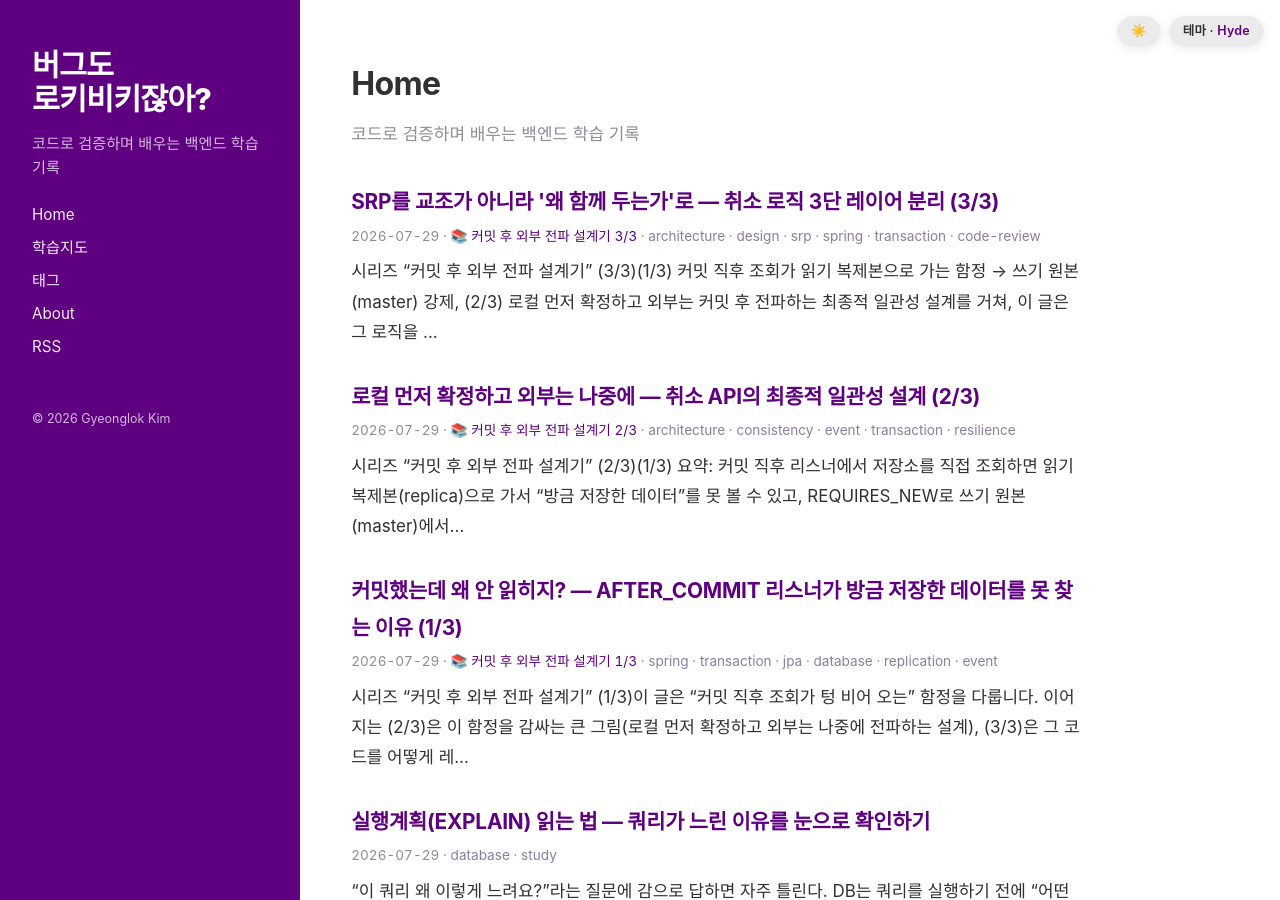
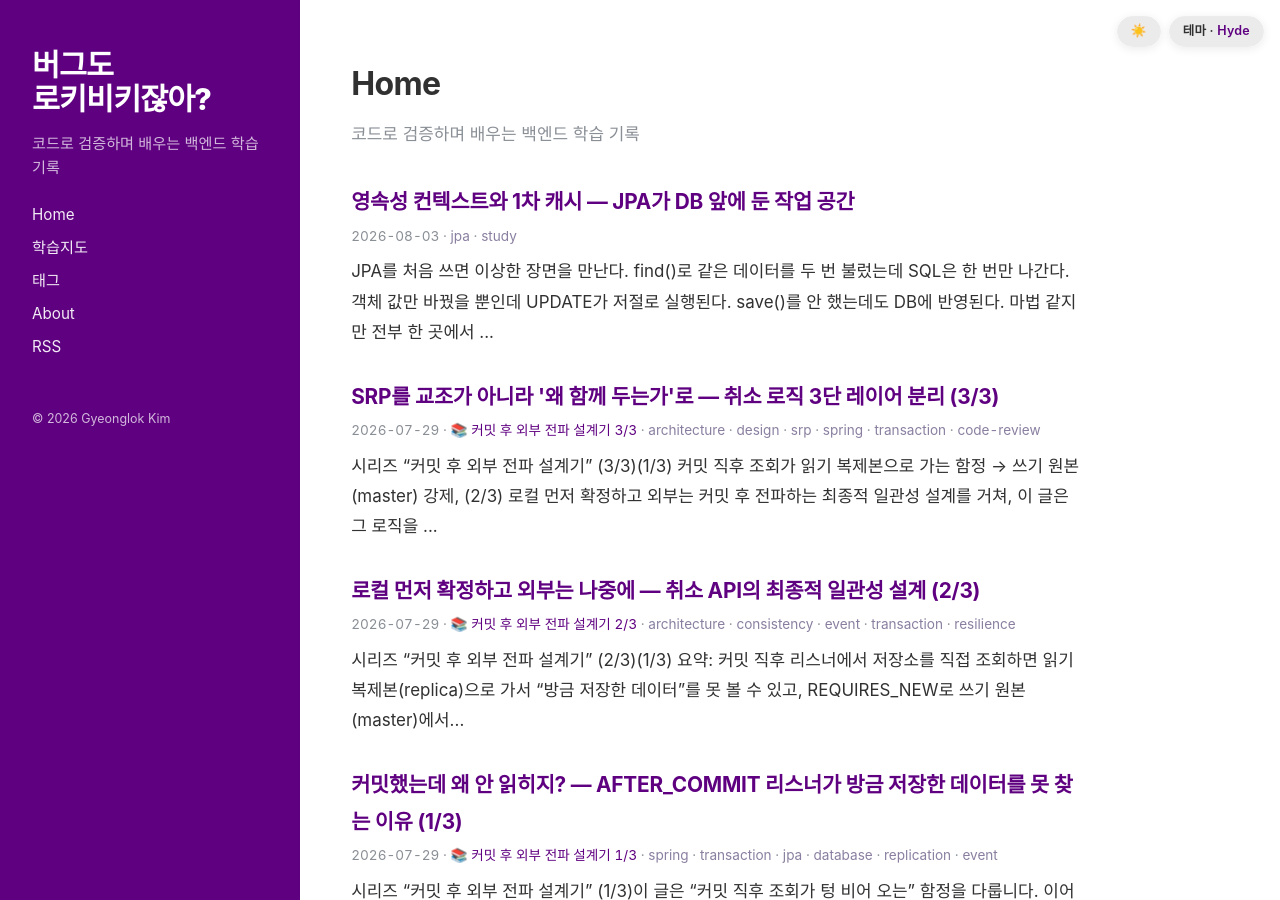
Before and after one commit to Rok93/Rok93.github.io, a Jekyll site: the page built from index.md, in a window 1280 px wide and 900 px high. Built offline with Jekyll 4.4.1, drawn with Linux system fonts in a browser that asks for light colours; some web fonts are replaced.

Commit message:
post: 영속성 컨텍스트와 1차 캐시 — JPA가 DB 앞에 둔 작업 공간 (auto via study-pipeline)

````diff
--- a/_data/roadmap.yml
+++ b/_data/roadmap.yml
@@ -32,8 +32,8 @@ categories:
     items:
       - slug: "jpa-persistence-context"
         title: "영속성 컨텍스트와 1차 캐시"
-        done: false
-        url: null
+        done: true
+        url: /2026/08/03/jpa-persistence-context.html
       - slug: "jpa-n-plus-1"
         title: "N+1 문제와 페치 조인"
         done: false
--- /dev/null
+++ b/_posts/2026-08-03-jpa-persistence-context.md
@@ -0,0 +1,197 @@
+---
+layout: post
+title: '영속성 컨텍스트와 1차 캐시 — JPA가 DB 앞에 둔 작업 공간'
+date: 2026-08-03 09:00:00 +0900
+image: /assets/img/jpa-persistence-context/hero.jpg
+generated: true
+tags: [jpa, study]
+sanitized: true
+---
+
+JPA를 처음 쓰면 이상한 장면을 만난다. `find()`로 같은 데이터를 두 번 불렀는데 SQL은 한 번만 나간다. 객체 값만 바꿨을 뿐인데 `UPDATE`가 저절로 실행된다. `save()`를 안 했는데도 DB에 반영된다. 마법 같지만 전부 한 곳에서 벌어지는 일이다 — **영속성 컨텍스트(Persistence Context, 엔티티를 보관·관리하는 논리적 공간)**. JPA는 DB에 바로 쓰지 않고, 이 공간을 앞에 한 겹 두고 거기서 먼저 일한다. 이 글은 그 공간이 무엇을 하는지 따라간다.
+
+<p style="font-size:13px;color:#5f5a68;background:#faf8fc;border-left:3px solid #b9a9cc;padding:8px 12px;border-radius:6px;margin:16px 0;">📝 이 글에 나오는 코드·엔티티·SQL 로그는 실제 겪은 장애가 아니라, <b>개념을 쉽게 보여주기 위해 지어낸 예시</b>입니다.</p>
+
+<figure style="margin:22px 0;text-align:center;">
+<img src="/assets/img/jpa-persistence-context/hero.jpg" alt="개발자와 데이터베이스 사이에 놓인 투명한 유리 상자 안에 엔티티 객체들이 떠 있는 모습" style="max-width:100%;border-radius:12px;">
+<figcaption style="font-size:12px;color:#5f5a68;margin-top:8px;">영속성 컨텍스트는 애플리케이션과 DB 사이에 놓인 "임시 작업 공간"이다. 엔티티는 여기서 먼저 살고, 정리된 결과만 DB로 나간다.</figcaption>
+</figure>
+
+## 영속성 컨텍스트가 뭔가 — DB 앞의 임시 작업 공간
+
+영속성 컨텍스트는 **엔티티(entity, DB 테이블과 매핑된 객체)를 담아 두고 관리하는 메모리 공간**이다. 눈에 보이는 물건이 아니라 논리적인 개념이고, 우리는 `EntityManager`(엔티티를 다루는 창구. 스프링에서는 보통 그 위에 얹은 `Repository`로 쓴다)를 통해 이 공간에 접근한다.
+
+핵심은 **JPA가 DB에 곧바로 쓰지 않는다**는 점이다. 엔티티를 저장·수정하면 일단 이 작업 공간 안에서 상태가 바뀌고, 실제 SQL은 정해진 시점에 몰아서 나간다. 왜 이렇게 할까? 이 한 겹 덕분에 **같은 데이터 재조회를 캐시로 막고, 변경을 자동으로 추적하고, SQL을 모아서 효율적으로 내보내는** 일이 가능해진다. 아래에서 하나씩 본다.
+
+## 엔티티의 4가지 상태 — 어디에 속해 있는가
+
+엔티티 객체는 영속성 컨텍스트와의 관계에 따라 네 가지 상태 중 하나에 있다. 이 상태를 알아야 "왜 저장이 됐는지/안 됐는지"가 설명된다.
+
+- **비영속(new/transient)** — `new`로 막 만든 객체. 아직 영속성 컨텍스트가 모른다. DB와 아무 관련 없다.
+- **영속(managed)** — `persist()`했거나 `find()`로 조회한 상태. **영속성 컨텍스트가 관리 중**이다. 여기 있는 동안 캐시·변경 감지 같은 혜택을 받는다.
+- **준영속(detached)** — 한때 영속이었지만 컨텍스트에서 분리된 상태. `detach()`, `clear()`, 컨텍스트 종료 등으로 떨어져 나온다. 더는 관리받지 않는다.
+- **삭제(removed)** — `remove()`로 삭제 예약된 상태. 커밋 시점에 `DELETE`가 나간다.
+
+<!-- diagram: entity-lifecycle -->
+<figure style="margin:22px 0;padding:16px;background:#faf8fc;border:1px solid #e4e0ec;border-radius:12px;max-width:480px;">
+<svg style="width:100%;height:auto;display:block;" viewBox="0 0 340 210" role="img" aria-label="엔티티 생명주기. new로 만든 비영속 객체가 persist로 영속이 되고, detach/clear로 준영속이 되거나 remove로 삭제 상태가 된다">
+  <g font-size="10" font-family="ui-monospace,SFMono-Regular,Menlo,Consolas,monospace">
+    <rect x="8" y="86" width="78" height="34" rx="6" fill="none" stroke="#5f5a68" stroke-width="1.6"/>
+    <text x="47" y="101" text-anchor="middle" fill="#5f5a68" font-weight="700">비영속</text>
+    <text x="47" y="113" text-anchor="middle" fill="#5f5a68" font-size="7">new 객체</text>
+
+    <rect x="130" y="86" width="82" height="34" rx="6" fill="none" stroke="#5F0080" stroke-width="2.2"/>
+    <text x="171" y="101" text-anchor="middle" fill="#5F0080" font-weight="700">영속</text>
+    <text x="171" y="113" text-anchor="middle" fill="#5f5a68" font-size="7">managed</text>
+
+    <rect x="256" y="20" width="78" height="34" rx="6" fill="none" stroke="#7d5a9e" stroke-width="1.6"/>
+    <text x="295" y="35" text-anchor="middle" fill="#4a3a5e" font-weight="700">준영속</text>
+    <text x="295" y="47" text-anchor="middle" fill="#5f5a68" font-size="7">detached</text>
+
+    <rect x="256" y="152" width="78" height="34" rx="6" fill="none" stroke="#b23a00" stroke-width="1.8"/>
+    <text x="295" y="167" text-anchor="middle" fill="#b23a00" font-weight="700">삭제</text>
+    <text x="295" y="179" text-anchor="middle" fill="#5f5a68" font-size="7">removed</text>
+
+    <path d="M88 103 L128 103" stroke="#5F0080" stroke-width="1.6" marker-end="url(#p1)"/>
+    <text x="108" y="98" text-anchor="middle" fill="#5F0080" font-size="8">persist()</text>
+
+    <path d="M213 96 L254 46" stroke="#7d5a9e" stroke-width="1.4" marker-end="url(#p2)"/>
+    <text x="248" y="78" text-anchor="middle" fill="#7d5a9e" font-size="7.5">detach/clear</text>
+
+    <path d="M213 110 L254 160" stroke="#b23a00" stroke-width="1.4" marker-end="url(#p3)"/>
+    <text x="246" y="140" text-anchor="middle" fill="#b23a00" font-size="7.5">remove()</text>
+  </g>
+  <defs>
+    <marker id="p1" markerWidth="7" markerHeight="7" refX="6" refY="3" orient="auto"><path d="M0,0 L6,3 L0,6 Z" fill="#5F0080"/></marker>
+    <marker id="p2" markerWidth="7" markerHeight="7" refX="6" refY="3" orient="auto"><path d="M0,0 L6,3 L0,6 Z" fill="#7d5a9e"/></marker>
+    <marker id="p3" markerWidth="7" markerHeight="7" refX="6" refY="3" orient="auto"><path d="M0,0 L6,3 L0,6 Z" fill="#b23a00"/></marker>
+  </defs>
+</svg>
+<figcaption style="font-size:12px;color:#5f5a68;margin-top:8px;">엔티티는 영속성 컨텍스트와의 관계에 따라 상태가 바뀐다. "영속" 상태일 때만 캐시·변경 감지 혜택을 받는다.</figcaption>
+</figure>
+
+## 1차 캐시 — 같은 것을 두 번 묻지 않는다
+
+영속성 컨텍스트 안에는 **1차 캐시(first-level cache)**가 있다. 구조는 단순하다. `식별자(@Id) → 엔티티 인스턴스`를 담는 지도(Map) 한 개다. 엔티티가 영속 상태가 되면 이 지도에 등록된다.
+
+이게 왜 쓸모 있나? 조회할 때 JPA는 **DB에 가기 전에 1차 캐시부터 뒤진다.** 찾는 식별자가 캐시에 있으면 DB 쿼리 없이 그 인스턴스를 그대로 돌려준다. 같은 트랜잭션 안에서 같은 데이터를 여러 번 읽어도 SQL은 한 번만 나가는 이유가 이것이다.
+
+이 코드가 하는 일: 같은 id의 회원을 연달아 두 번 조회한다.
+
+```java
+Member m1 = em.find(Member.class, 1L);  // ① 캐시에 없음 → SELECT 실행 후 캐시에 저장
+Member m2 = em.find(Member.class, 1L);  // ② 캐시에 있음 → SELECT 안 나감
+
+System.out.println(m1 == m2);           // true — 같은 인스턴스
+```
+
+SQL 로그를 보면 `SELECT`가 **한 번만** 찍힌다. 두 번째 `find()`는 캐시에서 바로 꺼내기 때문이다. 게다가 `m1`과 `m2`는 **같은 자바 인스턴스**다(`==`가 `true`). 이걸 **동일성 보장(identity guarantee)**이라 한다. 같은 트랜잭션 안에서 같은 식별자의 엔티티는 항상 같은 객체임을 JPA가 보장한다 — 마치 자바 컬렉션에서 같은 키로 꺼낸 값이 같은 객체이듯이.
+
+<!-- diagram: first-level-cache -->
+<figure style="margin:22px 0;padding:16px;background:#faf8fc;border:1px solid #e4e0ec;border-radius:12px;max-width:470px;">
+<svg style="width:100%;height:auto;display:block;" viewBox="0 0 330 200" role="img" aria-label="1차 캐시 조회 흐름. 첫 조회는 캐시에 없어 DB에서 읽고 캐시에 저장, 두 번째 조회는 캐시에서 바로 반환한다">
+  <g font-size="9" font-family="ui-monospace,SFMono-Regular,Menlo,Consolas,monospace">
+    <rect x="8" y="40" width="66" height="26" rx="5" fill="none" stroke="#5F0080" stroke-width="1.8"/>
+    <text x="41" y="52" text-anchor="middle" fill="#5F0080" font-weight="700">find(1L)</text>
+    <text x="41" y="62" text-anchor="middle" fill="#5f5a68" font-size="6.5">첫 번째</text>
+
+    <rect x="8" y="118" width="66" height="26" rx="5" fill="none" stroke="#1f7a4d" stroke-width="1.8"/>
+    <text x="41" y="130" text-anchor="middle" fill="#1f7a4d" font-weight="700">find(1L)</text>
+    <text x="41" y="140" text-anchor="middle" fill="#5f5a68" font-size="6.5">두 번째</text>
+
+    <rect x="120" y="66" width="96" height="52" rx="7" fill="#fff" stroke="#7d5a9e" stroke-width="1.8"/>
+    <text x="168" y="84" text-anchor="middle" fill="#4a3a5e" font-weight="700">1차 캐시</text>
+    <text x="168" y="98" text-anchor="middle" fill="#5f5a68" font-size="7.5">1L → Member</text>
+    <text x="168" y="109" text-anchor="middle" fill="#5f5a68" font-size="7">(식별자 → 엔티티)</text>
+
+    <rect x="256" y="66" width="66" height="52" rx="7" fill="none" stroke="#b23a00" stroke-width="1.6"/>
+    <text x="289" y="88" text-anchor="middle" fill="#b23a00" font-weight="700">DB</text>
+    <text x="289" y="102" text-anchor="middle" fill="#5f5a68" font-size="7">SELECT</text>
+
+    <path d="M74 53 L118 78" stroke="#5F0080" stroke-width="1.4" marker-end="url(#c1)"/>
+    <path d="M216 84 L254 88" stroke="#b23a00" stroke-width="1.4" stroke-dasharray="3 2" marker-end="url(#c2)"/>
+    <text x="236" y="72" text-anchor="middle" fill="#b23a00" font-size="7">없음→조회</text>
+
+    <path d="M74 131 L118 106" stroke="#1f7a4d" stroke-width="2" marker-end="url(#c3)"/>
+    <text x="150" y="150" text-anchor="middle" fill="#1f7a4d" font-size="8" font-weight="700">캐시 적중 · DB 안 감</text>
+  </g>
+  <defs>
+    <marker id="c1" markerWidth="7" markerHeight="7" refX="6" refY="3" orient="auto"><path d="M0,0 L6,3 L0,6 Z" fill="#5F0080"/></marker>
+    <marker id="c2" markerWidth="7" markerHeight="7" refX="6" refY="3" orient="auto"><path d="M0,0 L6,3 L0,6 Z" fill="#b23a00"/></marker>
+    <marker id="c3" markerWidth="7" markerHeight="7" refX="6" refY="3" orient="auto"><path d="M0,0 L6,3 L0,6 Z" fill="#1f7a4d"/></marker>
+  </defs>
+</svg>
+<figcaption style="font-size:12px;color:#5f5a68;margin-top:8px;">첫 조회는 DB에서 읽어 캐시에 채우고, 두 번째부터는 캐시에서 바로 꺼낸다. 그래서 같은 식별자를 여러 번 조회해도 SELECT는 한 번뿐이다.</figcaption>
+</figure>
+
+주의할 점: 1차 캐시는 **트랜잭션 하나의 수명만큼만** 산다. 트랜잭션이 끝나면 영속성 컨텍스트가 닫히고 캐시도 사라진다. 여러 사용자·여러 요청이 공유하는 캐시가 아니다(그건 2차 캐시의 영역이다). 즉 성능을 위한 전역 캐시라기보다, **한 트랜잭션 안에서의 일관성과 반복 조회 절약**을 위한 장치다.
+
+## 변경 감지 — save를 안 불러도 UPDATE가 나가는 이유
+
+영속 상태의 엔티티는 값만 바꿔도 `UPDATE`가 자동으로 나간다. 이걸 **변경 감지(dirty checking)**라 한다.
+
+원리는 이렇다. 엔티티가 영속 상태가 되는 순간, JPA는 그 시점의 값을 **스냅샷(snapshot, 최초 상태의 사본)**으로 떠 둔다. 그리고 flush(영속성 컨텍스트의 변경 내용을 DB에 반영하는 동작) 시점에 **현재 값과 스냅샷을 비교**한다. 달라진 필드가 있으면 JPA가 알아서 `UPDATE` SQL을 만들어 보낸다.
+
+이 코드가 하는 일: 조회한 회원의 이름을 바꾼다. `update` 메서드 호출은 없다.
+
+```java
+@Transactional
+public void rename(Long id) {
+    Member member = em.find(Member.class, id);  // 영속 상태 → 스냅샷 저장됨
+    member.setName("김로키");                     // 값만 변경
+    // em.update(member) 같은 호출이 없다!
+}   // 트랜잭션 커밋 → flush → 스냅샷과 비교 → UPDATE 자동 실행
+```
+
+메서드가 끝나고 트랜잭션이 커밋되면, JPA는 스냅샷의 이름과 현재 이름이 다르다는 걸 감지해 `UPDATE member SET name=? WHERE id=?`를 내보낸다. **개발자가 명시적으로 저장을 호출하지 않아도** 변경이 반영되는 것이다. 반대로 말하면, **준영속·비영속 상태의 객체는 아무리 값을 바꿔도 UPDATE가 나가지 않는다** — 스냅샷도 없고 관리 대상도 아니기 때문이다. JPA 초보가 "값을 바꿨는데 왜 저장이 안 되지?"로 헤맬 때, 답은 대개 "그 객체가 영속 상태가 아니어서"다.
+
+<!-- diagram: dirty-checking -->
+<figure style="margin:22px 0;padding:16px;background:#faf8fc;border:1px solid #e4e0ec;border-radius:12px;max-width:470px;">
+<svg style="width:100%;height:auto;display:block;" viewBox="0 0 330 180" role="img" aria-label="변경 감지 원리. 영속 시점의 스냅샷과 flush 시점의 현재 값을 비교해 달라진 필드가 있으면 UPDATE를 생성한다">
+  <g font-size="9" font-family="ui-monospace,SFMono-Regular,Menlo,Consolas,monospace">
+    <rect x="14" y="30" width="120" height="46" rx="6" fill="#fff" stroke="#b9a9cc" stroke-width="1.6"/>
+    <text x="74" y="46" text-anchor="middle" fill="#5f5a68" font-weight="700" font-size="8.5">스냅샷 (영속 시점)</text>
+    <text x="74" y="62" text-anchor="middle" fill="#5f5a68" font-size="8">name = "이전"</text>
+
+    <rect x="14" y="104" width="120" height="46" rx="6" fill="#fff" stroke="#5F0080" stroke-width="1.8"/>
+    <text x="74" y="120" text-anchor="middle" fill="#5F0080" font-weight="700" font-size="8.5">현재 값 (flush 시점)</text>
+    <text x="74" y="136" text-anchor="middle" fill="#5F0080" font-size="8">name = "김로키"</text>
+
+    <path d="M138 53 Q176 53 176 78 Q176 103 138 127" stroke="#7d5a9e" stroke-width="1.4" fill="none"/>
+    <text x="188" y="82" fill="#7d5a9e" font-size="8">비교</text>
+
+    <rect x="210" y="66" width="108" height="46" rx="6" fill="none" stroke="#1f7a4d" stroke-width="2"/>
+    <text x="264" y="84" text-anchor="middle" fill="#1f7a4d" font-weight="700" font-size="8.5">달라짐 → UPDATE</text>
+    <text x="264" y="100" text-anchor="middle" fill="#5f5a68" font-size="7">SET name=? WHERE id=?</text>
+
+    <path d="M198 89 L208 89" stroke="#1f7a4d" stroke-width="1.6" marker-end="url(#d1)"/>
+  </g>
+  <defs>
+    <marker id="d1" markerWidth="7" markerHeight="7" refX="6" refY="3" orient="auto"><path d="M0,0 L6,3 L0,6 Z" fill="#1f7a4d"/></marker>
+  </defs>
+</svg>
+<figcaption style="font-size:12px;color:#5f5a68;margin-top:8px;">flush 시점에 스냅샷과 현재 값을 비교해, 달라진 필드가 있으면 UPDATE를 자동 생성한다. 그래서 값만 바꿔도 저장이 된다.</figcaption>
+</figure>
+
+## flush — 변경이 DB로 나가는 순간
+
+지금까지 "정해진 시점에 SQL이 나간다"고 했는데, 그 시점이 바로 **flush**다. flush는 영속성 컨텍스트에 쌓인 변경(등록·수정·삭제)을 **DB에 SQL로 내보내는 동작**이다. 주의할 점은 flush가 트랜잭션을 커밋하는 게 아니라는 것 — SQL을 DB로 보낼 뿐, 확정(commit)은 별개다.
+
+flush가 자동으로 일어나는 시점은 세 가지다.
+
+- **트랜잭션 커밋 직전** — 가장 흔한 경우. 커밋하려면 그동안의 변경이 DB에 반영돼 있어야 하니 flush가 먼저 실행된다.
+- **JPQL 쿼리 실행 직전** — `SELECT ... FROM Member` 같은 쿼리를 날리기 전. 아직 DB에 안 보낸 변경이 있으면 조회 결과가 어긋나므로, JPA가 먼저 flush해 DB와 맞춘다.
+- **`em.flush()` 직접 호출** — 개발자가 원하는 시점에 강제로.
+
+여기서 앞서 미룬 이야기가 이어진다. `persist()`를 호출하면 INSERT SQL이 **곧바로 나가지 않고** 영속성 컨텍스트 내부의 "쓰기 지연 SQL 저장소"에 쌓였다가, flush 시점에 모여서 나간다. 이를 **쓰기 지연(transactional write-behind)**이라 한다. SQL을 모아 두면 한 번에 내보내(배치) 네트워크 왕복을 줄일 수 있고, 커밋 직전까지 실제 반영을 미뤄 트랜잭션을 유연하게 다룰 수 있다.
+
+## 정리 — 영속성 컨텍스트가 해주는 네 가지
+
+영속성 컨텍스트는 DB 앞에 놓인 작업 공간 하나로 이 모든 걸 엮는다.
+
+1. **1차 캐시** — 같은 식별자는 캐시에서 꺼내 SELECT를 아낀다.
+2. **동일성 보장** — 같은 트랜잭션 안 같은 엔티티는 항상 같은 인스턴스(`==`).
+3. **변경 감지** — 값만 바꾸면 스냅샷과 비교해 UPDATE를 자동 생성한다.
+4. **쓰기 지연** — SQL을 모았다가 flush 때 한꺼번에 내보낸다.
+
+한 줄 교훈: **JPA의 "마법"은 대부분 영속성 컨텍스트 하나로 설명된다.** 저장이 안 되거나, 쿼리가 예상과 다르게 나가거나, 같은 객체인지 헷갈릴 때 — "이 엔티티가 지금 영속 상태인가?"부터 물으면 답이 보인다.
````
Also changed, not shown: assets/img/jpa-persistence-context/hero.jpg (added).
